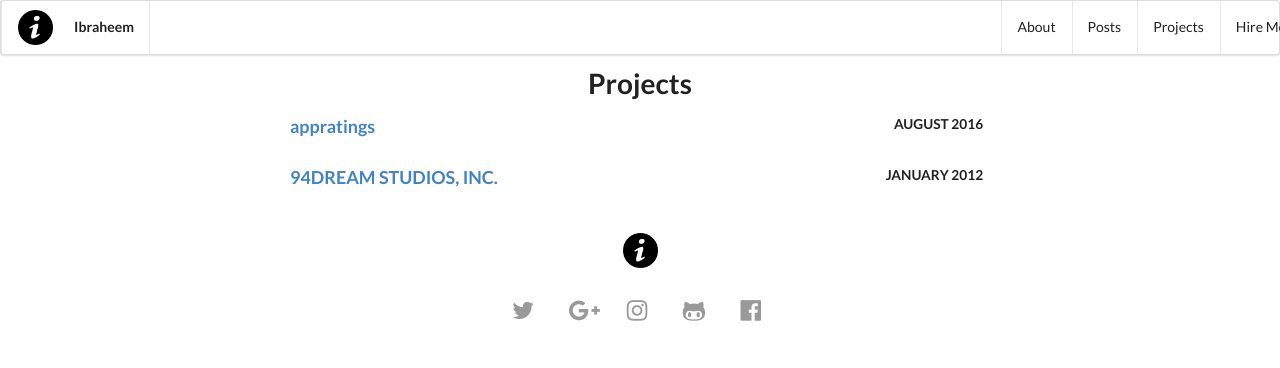
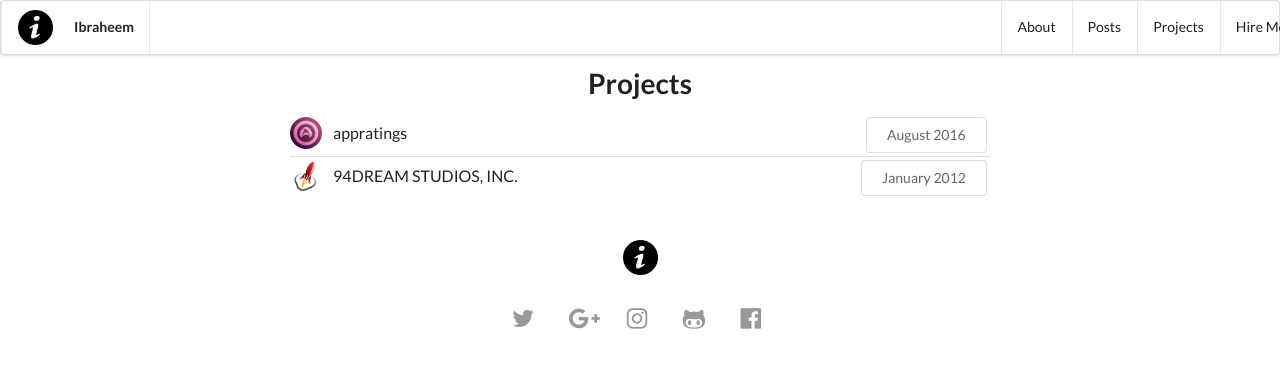
Before and after one commit to ibraheem4/ibraheem4.github.io, a Jekyll site: the page built from _pages/projects.html, in a window 1280 px wide. Shown: the top 368 px of the page. Built offline with Jekyll 4.4.1, drawn with Linux system fonts in a browser that asks for light colours; nearby versions of some CDN libraries; library files that are not in the unit come from our copies.

Commit message:
projects

```diff
--- a/_pages/projects.html
+++ b/_pages/projects.html
@@ -3,34 +3,38 @@ layout: page
 title: Projects
 permalink: /projects/
 ---
-<div class="ui container">
-  <h1 class="ui center aligned header">Projects</h1>
-  <div class="ui stackable two column grid">
-    <div class="column">
-      <h3 class="ui left floated header">
-        <a href="http://appratings.com">
-          appratings
-        </a>
-      </h3>
+<h1 class="ui center aligned header">Projects</h1>
+<div class="ui middle aligned divided list">
+  <div class="item">
+    <img class="ui avatar image" src="{{ site.baseurl }}assets/ico/projects/appratings.png">
+    <div class="content">
+      appratings
     </div>
-    <div class="column">
-      <h4 class="ui right floated sub header">
-        August 2016
-      </h4>
+    <div class="right floated content">
+      <div class="ui animated fade button basic" tabindex="0">
+        <div class="visible content">August 2016</div>
+        <div class="hidden content">
+          <a href="http://www.appratings.com">
+            appratings.com
+          </a>
+        </div>
+      </div>
     </div>
   </div>
-  <div class="ui stackable two column grid">
-    <div class="column">
-      <h3 class="ui left floated header">
-        <a href="http://94dream.com">
-          94DREAM STUDIOS, INC.
-        </a>
-      </h3>
+  <div class="item">
+    <img class="ui avatar image" src="{{ site.baseurl }}assets/ico/projects/94dream.png">
+    <div class="content">
+      94DREAM STUDIOS, INC.
     </div>
-    <div class="column">
-      <h4 class="ui right floated sub header">
-        January 2012
-      </h4>
+    <div class="right floated content">
+      <div class="ui animated fade button basic" tabindex="0">
+        <div class="visible content">January 2012</div>
+        <div class="hidden content">
+          <a href="http://www.94dream.com">
+            94dream.com
+          </a>
+        </div>
+      </div>
     </div>
   </div>
 </div>
--- a/index.html
+++ b/index.html
@@ -2,7 +2,7 @@
 layout: default
 title: Home
 ---
-<div class="ui container">
+<div class="ui text container">
   {% for post in paginator.posts %}
     {% capture currentyear %}{{post.date | date: "%Y"}}{% endcapture %}
     {% if currentyear != year %}
```
Also changed, not shown: assets/ico/projects/94DREAM.png (added), assets/ico/projects/appratings.png (added), 1 other file.
